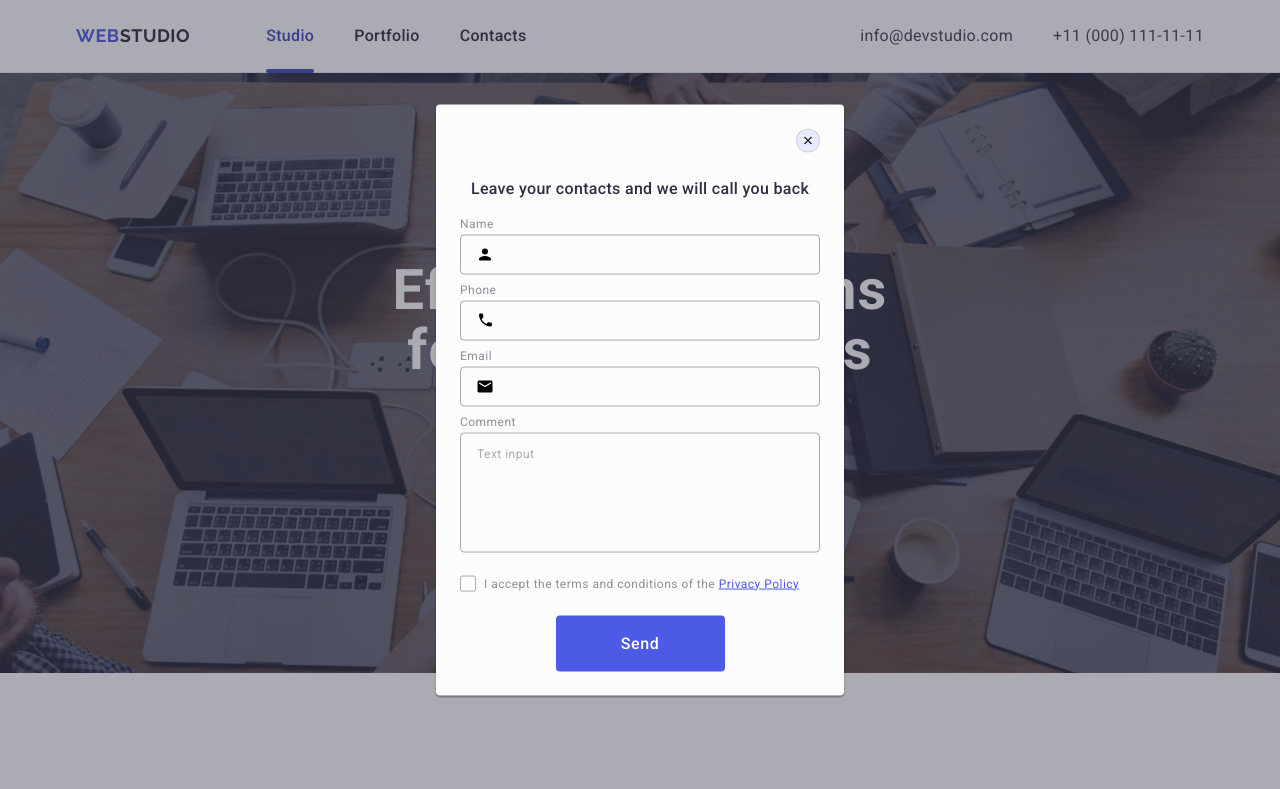
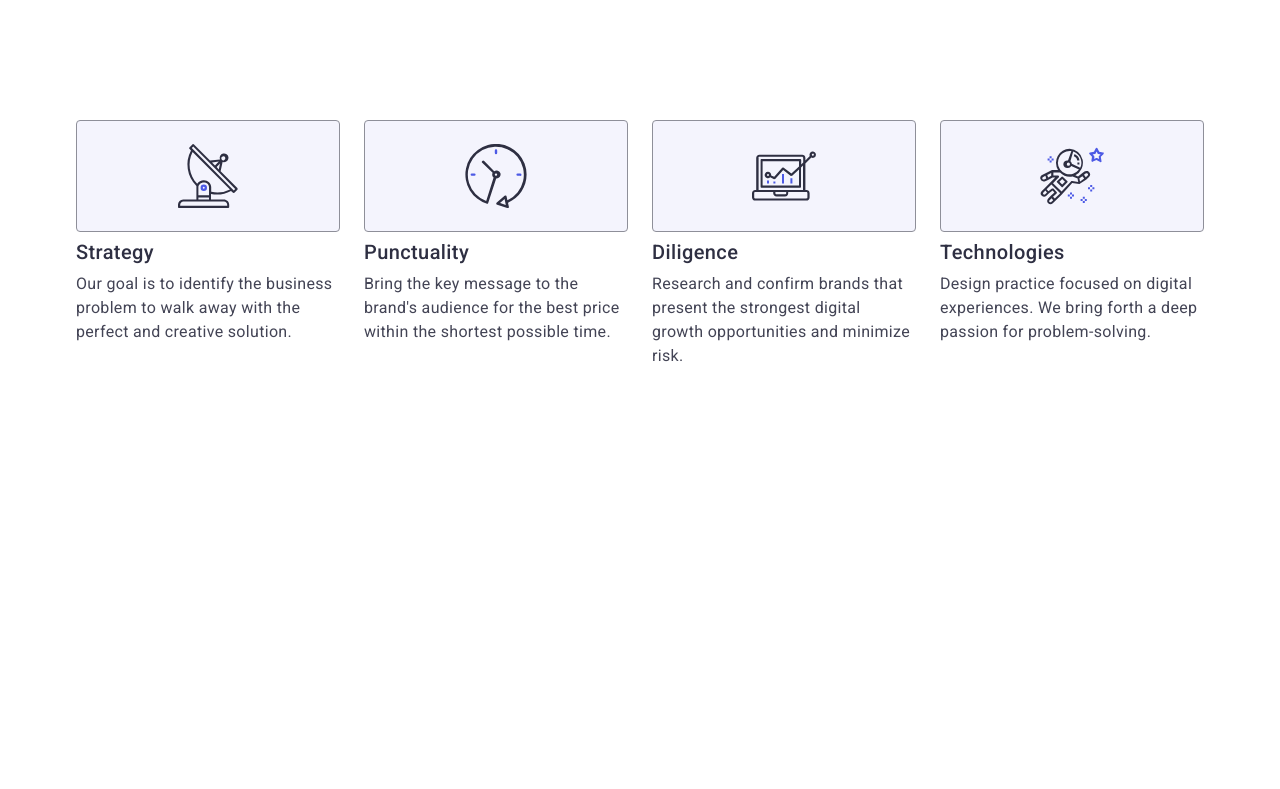
Before and after one commit to dokiienkokateryna/goit-markup-hw-06, a plain HTML site: page index.html in a window 1280 px wide. Shown: the top 789 px of the page. Drawn offline with nearby package versions, Linux system fonts and the light colour scheme.

Commit message:
start.html1

```diff
--- a/index.html
+++ b/index.html
@@ -21,7 +21,7 @@
   </head>
   <body>
     <div>
-      <header class="header">
+      <!-- <header class="header">
         <div class="container-header container">
           <nav class="header-navigation">
             <a href="./index.html" class="header-logo"
@@ -55,16 +55,16 @@
           </address>
         </div>
       </header>
-    </div>
+    </div> -->
     <main>
-      <section class="section">
+      <!-- <section class="section">
         <div class="container">
           <h1 class="section-head">Effective Solutions for Your Business</h1>
           <button class="section-button section-button-text" type="button">
             Order Service
           </button>
         </div>
-      </section>
+      </section> -->
 
       <section class="section-two">
         <div class="container">
@@ -122,7 +122,7 @@
         </div>
       </section>
 
-      <section class="section-three">
+      <!-- <section class="section-three">
         <div class="container">
           <h2 class="section-three-head">Our Team</h2>
           <ul class="section-three-menu">
@@ -292,9 +292,9 @@
             </li>
           </ul>
         </div>
-      </section>
+      </section> -->
 
-      <section class="section-four">
+      <!-- <section class="section-four">
         <div class="container">
           <h2 class="section-four-head">Our Portfolio</h2>
           <ul class="section-four-menu">
@@ -482,9 +482,9 @@
           </form>
         </div>
       </div>
-    </footer>
+    </footer> -->
 
-    <div class="backdrop">
+    <!-- <div class="backdrop">
       <div class="modal">
         <button type="button" class="modal-button">
           <svg class="modal-button-svg" width="8" height="8">
@@ -574,6 +574,6 @@
           <button class="modal-last-btn">Send</button>
         </form>
       </div>
-    </div>
+    </div> -->
   </body>
 </html>
```
